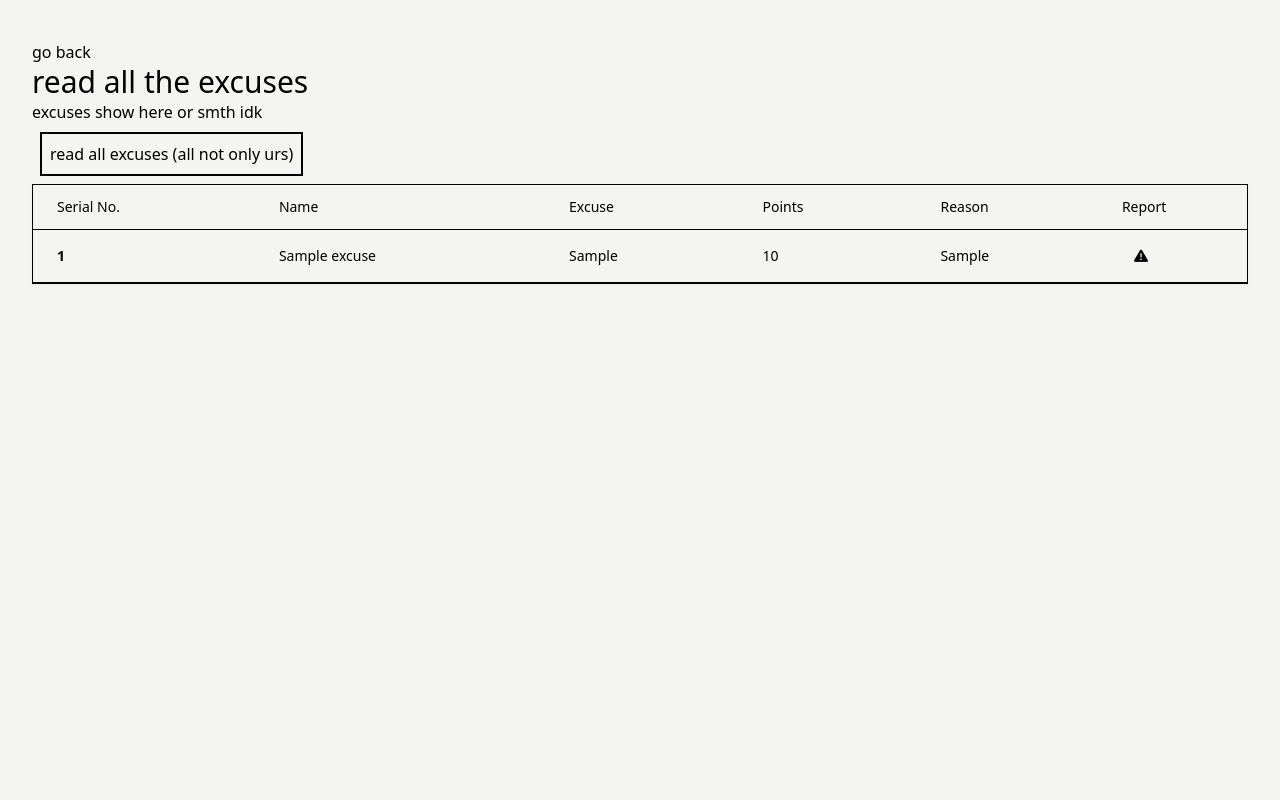
After one commit to rudranshgoel1/donteatthatfrog, a Flask app: page /own in a window 1280 px wide. The commit adds this page. Run offline with Flask 3, Linux system fonts and the light colour scheme; a user stored in the database is signed in; tables that the repository leaves empty hold one stand-in row (values such as "Sample post"); some libraries are stand-ins or nearby versions.

Commit message:
changed the legal name to the slack display name in the add excuse page && also added a /own page which shows all of your excuses

```diff
--- a/app.py
+++ b/app.py
@@ -1,4 +1,13 @@
-from flask import Flask, render_template, request, jsonify, redirect, url_for, json, session
+from flask import (
+    Flask,
+    render_template,
+    request,
+    jsonify,
+    redirect,
+    url_for,
+    json,
+    session,
+)
 from flask_limiter import Limiter
 from flask_limiter.util import get_remote_address
 from flask_login import LoginManager, login_required
@@ -27,6 +36,7 @@ aikey = os.getenv("AI_KEY")
 client_id = os.getenv("CLIENT_ID")
 client_secret = os.getenv("CLIENT_SECRET")
 redirect_uri = os.getenv("REDIRECT_URI")
+workspaceid = os.getenv("WORKSPACE_ID")
 
 db = SQLAlchemy(app)
 
@@ -44,38 +54,49 @@ login_manager.init_app(app)
 client = slack.WebClient(token=os.getenv("SLACK_TOKEN"))
 workspaceid = os.getenv("WORKSPACE_ID")
 
-slack_event_adapter = SlackEventAdapter(os.getenv("SLACK_SIGNING_SECRET"), '/slack/events', app)
+slack_event_adapter = SlackEventAdapter(
+    os.getenv("SLACK_SIGNING_SECRET"), "/slack/events", app
+)
+
 
 def verify_slack_signature(req):
-    slack_signing_secret = os.getenv('SLACK_SIGNING_SECRET').encode()
-    timestamp = req.headers.get('X-Slack-Request-Timestamp')
+    slack_signing_secret = os.getenv("SLACK_SIGNING_SECRET").encode()
+    timestamp = req.headers.get("X-Slack-Request-Timestamp")
 
     if abs(time.time() - int(timestamp)) > 60 * 5:
         return False
 
     sig_basestring = f"v0:{timestamp}:{req.get_data(as_text=True)}"
-    my_signature = 'v0=' + hmac.new(slack_signing_secret, sig_basestring.encode(), hashlib.sha256).hexdigest()
-    slack_signature = req.headers.get('X-Slack-Signature', '')
+    my_signature = (
+        "v0="
+        + hmac.new(
+            slack_signing_secret, sig_basestring.encode(), hashlib.sha256
+        ).hexdigest()
+    )
+    slack_signature = req.headers.get("X-Slack-Signature", "")
 
     return hmac.compare_digest(my_signature, slack_signature)
 
-@app.route('/slack/events', methods=['POST'])
+
+@app.route("/slack/events", methods=["POST"])
 def slack_events():
     if not verify_slack_signature(request):
         return "invalid signature", 403
 
     data = request.json
 
-    if data.get('type') == 'url_verification':
-        return jsonify({'challenge': data['challenge']})
+    if data.get("type") == "url_verification":
+        return jsonify({"challenge": data["challenge"]})
 
-    if data.get('type') == 'event_callback':
-        event = data.get('event', {})
+    if data.get("type") == "event_callback":
+        event = data.get("event", {})
         print(f"Event received: {event}")
 
-    return jsonify({'status': 'ok'})
+    return jsonify({"status": "ok"})
+
 
 # db tables ---------------------------------------------------------
+
 
 class Excuses(db.Model):
     __tablename__ = "excuses"
@@ -175,9 +196,11 @@ def ai_review(id: int, excuse: str):
 
 # routes ---------------------------------------------------------
 
+
 @login_manager.user_loader
 def load_user(user_id):
     return "0"
+
 
 @app.route("/")
 def home():
@@ -187,6 +210,7 @@ def home():
 @app.route("/oauth/callback")
 def oauth():
     code = request.args.get("code")
+    redirect_source = session["source"]
     if not code:
         return "Error, oauth was not done properly, no code provided."
 
@@ -205,27 +229,54 @@ def oauth():
 
     namerequest = requests.get(
         "https://auth.hackclub.com/api/v1/me",
-        headers={
-            "Authorization": f"Bearer {response['access_token']}"
-        }
+        headers={"Authorization": f"Bearer {response['access_token']}"},
     )
     nameresponse = namerequest.json()
 
     print(nameresponse)
 
-    fullname = nameresponse['identity']['first_name'] + " " + nameresponse['identity']['last_name']
-    session['fullname'] = fullname
-    session['slack_id'] = nameresponse['identity']['slack_id']
+    fullname = (
+        nameresponse["identity"]["first_name"]
+        + " "
+        + nameresponse["identity"]["last_name"]
+    )
+    session["fullname"] = fullname
+    print(session["fullname"])
+    session["slack_id"] = nameresponse["identity"]["slack_id"]
 
-    return redirect("/add")
+    if redirect_source == "add":
+        return redirect("/add")
+    elif redirect_source == "own":
+        return redirect("/own")
+    else:
+        print("no redirect source provided, tf is wrong with this human, anyways, redirecting to homepage")
+        return redirect("/")
 
 
 @app.route("/add", methods=["POST", "GET"])
 @limiter.limit("10 per day")
 def add():
     if request.method == "GET":
-        if 'fullname' and 'slack_id' in session:
-            return render_template("addexcuse.html", fullname=session['fullname'], slack_id=session['slack_id'])
+        if "fullname" and "slack_id" in session:
+
+            token = os.environ["SLACK_TOKEN"]
+            slackid = session["slack_id"]
+
+            response = client.users_info(
+                user="U0AD4996D1U",
+            )
+
+            print(response)
+
+            session["fullname"] = response["user"]["profile"]["display_name"]
+
+            return render_template(
+                "addexcuse.html",
+                fullname=session["fullname"],
+                slack_id=session["slack_id"],
+            )
+
+        session["source"] = "add"
 
         return redirect(
             f"https://auth.hackclub.com/oauth/authorize?client_id={client_id}&redirect_uri={redirect_uri}/oauth/callback&response_type=code&scope=name profile slack_id"
@@ -244,7 +295,9 @@ def add():
             error = "someone used this excuse already, be unique smh"
             return render_template("addexcuse.html", error=error)
 
-        newexcuse = Excuses(name=name, excuse=excuse, points=points, pending=True, slack_id=slack_id)
+        newexcuse = Excuses(
+            name=name, excuse=excuse, points=points, pending=True, slack_id=slack_id
+        )
         db.session.add(newexcuse)
         db.session.commit()
 
@@ -265,12 +318,14 @@ def read():
     excuses = get_excuses()
     ranked = list(enumerate(excuses, start=1))
 
-    return render_template("allexcuses.html", excuses=excuses, ranked=ranked, pagination=None)
+    return render_template(
+        "allexcuses.html", excuses=excuses, ranked=ranked, pagination=None
+    )
 
 
 @app.route("/all")
 def readall():
-    page = request.args.get('page', 1, type=int)
+    page = request.args.get("page", 1, type=int)
 
     query = get_all_excuses()
     pagination = db.paginate(query, page=page, per_page=10, error_out=False)
@@ -279,7 +334,28 @@ def readall():
 
     ranked = list(enumerate(excuses, start=(page - 1) * 10 + 1))
 
-    return render_template("allexcuses.html", excuses=excuses, ranked=ranked, pagination=pagination)
+    return render_template(
+        "allexcuses.html", excuses=excuses, ranked=ranked, pagination=pagination
+    )
+
+@app.route("/own")
+def own():
+    if "slack_id" not in session:
+        session["source"] = "own"
+
+        return redirect(
+            f"https://auth.hackclub.com/oauth/authorize?client_id={client_id}&redirect_uri={redirect_uri}/oauth/callback&response_type=code&scope=name profile slack_id"
+        )
+    else:
+        sid = session["slack_id"]
+        print(sid)
+
+        excuses = Excuses.query.filter_by(slack_id=sid).order_by(Excuses.points.desc()).all()
+        print(excuses)
+
+        ranked = list(enumerate(excuses, start=1))
+
+        return render_template("ownexcuses.html", excuses=excuses, ranked=ranked)
 
 
 # admin routes ---------------------------------------------------------
@@ -313,6 +389,7 @@ def remove(id):
 
     return redirect("/admin")
 
+
 @app.route("/report/<int:id>", methods=["POST"])
 def report(id):
     excuse = Excuses.query.get(id)
--- a/templates/addexcuse.html
+++ b/templates/addexcuse.html
@@ -6,7 +6,7 @@
     <title>add the excuse</title>
     <script src="https://cdn.jsdelivr.net/npm/@tailwindcss/browser@4"></script>
   </head>
-  <body>
+  <body class="mx-2 my-2">
     <button onClick="history.back()">go back</button>
 
     {{ error }}
@@ -24,7 +24,7 @@
           placeholder="enter the excuse"
           required
         />
-        <button type="submit">submit</button>
+        <button class="border-2 px-3" type="submit">submit</button>
       </form>
     </div>
   </body>
--- a/templates/index.html
+++ b/templates/index.html
@@ -6,7 +6,7 @@
     <title>Homepage</title>
     <script src="https://cdn.jsdelivr.net/npm/@tailwindcss/browser@4"></script>
   </head>
-  <body>
+  <body class="mx-2 my-2">
 
     <div>
       <h1 class="text-3xl">Homepage</h1>
--- /dev/null
+++ b/templates/ownexcuses.html
@@ -0,0 +1,75 @@
+<!DOCTYPE html>
+<html lang="en">
+    <head>
+        <meta charset="UTF-8">
+        <meta name="viewport" content="width=device-width, initial-scale=1.0">
+        <title>review the excuses</title>
+        <script src="https://cdn.jsdelivr.net/npm/@tailwindcss/browser@4"></script>
+        <script src="https://kit.fontawesome.com/3cfd2ec1aa.js" crossorigin="anonymous"></script>
+    </head>
+    <body class="bg-[#f4f4f0] text-black min-h-screen py-10 px-4 sm:px-8">
+        <button onClick="history.back()">go back</button>
+
+        <h1 class="text-3xl">read all the excuses</h1>
+        <ul>
+            <li>excuses show here or smth idk</li>
+        </ul>
+        <button class="border-2 mx-2 my-2 p-2"><a href="/all">read all excuses (all not only urs)</a></button>
+        <div class="">
+            <div
+                class="relative overflow-x-auto bg-neutral-primary-soft shadow-xs rounded-base border border-default">
+                <table
+                    class="w-full text-sm text-left rtl:text-right text-body">
+                    <thead
+                        class="text-sm text-body bg-neutral-secondary-soft border-b rounded-base border-default">
+                        <tr>
+                            <th scope="col" class="px-6 py-3 font-medium">
+                                Serial No.
+                            </th>
+                            <th scope="col" class="px-6 py-3 font-medium">
+                                Name
+                            </th>
+                            <th scope="col" class="px-6 py-3 font-medium">
+                                Excuse
+                            </th>
+                            <th scope="col" class="px-6 py-3 font-medium">
+                                Points
+                            </th>
+                            <th scope="col" class="px-6 py-3 font-medium">
+                                Reason
+                            </th>
+                            <th scope="col" class="px-3 py-3 font-medium">
+                                Report
+                            </th>
+                        </tr>
+                    </thead>
+                    <tbody>
+                        {% for position, excuse in ranked %}
+                        <tr class="bg-neutral-primary border-b border-default">
+                            <th class="px-6 py-4">
+                                {{ position }}
+                            </th>
+                            <td scope="row"
+                                class="px-6 py-4 font-medium text-heading whitespace-nowrap">
+                                {{ excuse.name }}
+                            </td>
+                            <td class="px-6 py-4">
+                                {{ excuse.excuse }}
+                            </td>
+                            <td class="px-6 py-4">
+                                {{ excuse.points }}
+                            </td>
+                            <td class="px-6 py-4">
+                                {{ excuse.reason }}
+                            </td>
+                            <td class="px-6 py-4">
+                                <button><a href="/report/{{ excuse.id }}"><i class="fa-solid fa-triangle-exclamation"></i></a></button>
+                            </td>
+                        </tr>
+                        {% endfor %}
+                    </tbody>
+                </table>
+            </div>
+        </div>
+    </body>
+</html>
```
Also changed, not shown: todo.md (+2 -1 lines), 1 other file.
